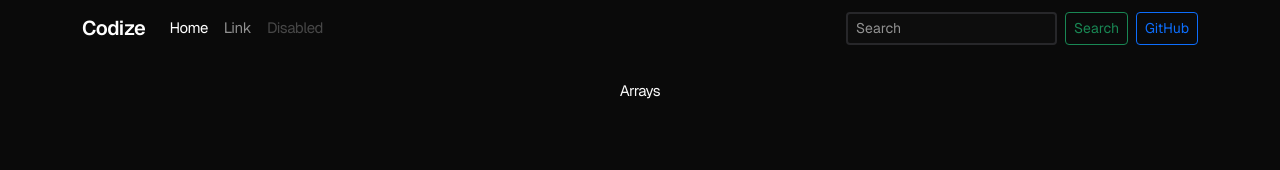
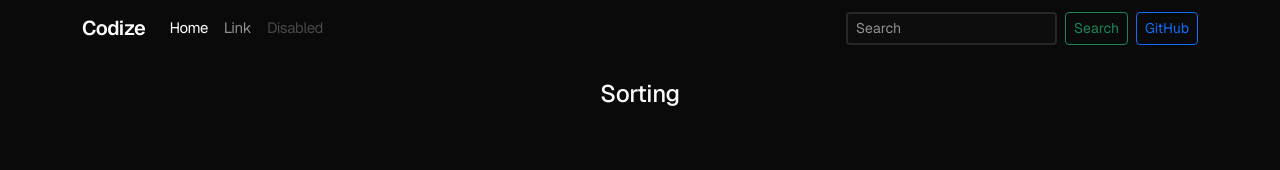
Before and after one commit to faraazkhan20/codize, a React (Vite) app: page /pages/Sorting in a window 1280 px wide. Shown: the top 170 px of the page. Built offline with nearby package versions, Linux system fonts and the light colour scheme.

Commit message:
Added static routing with navigation and error fallback

```diff
--- a/src/App.jsx
+++ b/src/App.jsx
@@ -1,13 +1,17 @@
 import { Routes, Route } from "react-router-dom";
 
 import Home from "./pages/Home";
-import Page from "./pages/Page";
+import Arrays from "./pages/Arrays";
+import Sorting from "./pages/Sorting";
+import NotFound from "./pages/NotFound";
 
 function App() {
   return (
     <Routes>
       <Route path="/" element={<Home />} />
-      <Route path="/pages/:id" element={<Page />} />
+      <Route path="/pages/Arrays" element={<Arrays />} />
+      <Route path="/pages/Sorting" element={<Sorting />} />
+      <Route path="*" element={<NotFound />} />
     </Routes>
   );
 }
--- /dev/null
+++ b/src/pages/Arrays.jsx
@@ -0,0 +1,16 @@
+import { Link } from "react-router-dom";
+
+import Navbar from "../components/Navbar";
+
+function Arrays() {
+  return (
+    <>
+      <Navbar />
+      <div className="container mt-4">
+        <h4 className="text-center">Arrays</h4>
+      </div>
+    </>
+  );
+}
+
+export default Arrays;
--- a/src/pages/Home.jsx
+++ b/src/pages/Home.jsx
@@ -11,7 +11,7 @@ function Home() {
         <div className="row">
           {cardsData.map((card, i) => (
             <div className="col-lg-2 col-md-3 col-sm-4 col-6 mb-4" key={i}>
-              <Link to={`/pages/${i}`} className="card h-100 text-decoration-none">
+              <Link to={`/pages/${card.title}`} className="card h-100 text-decoration-none">
                 <div className="card-body h-100 text-center d-flex justify-content-center align-items-center p-3">
                   <div className="card-title m-0">{card.title}</div>
                 </div>
--- /dev/null
+++ b/src/pages/NotFound.jsx
@@ -0,0 +1,17 @@
+import { Link } from "react-router-dom";
+
+import Navbar from "../components/Navbar";
+
+function NotFound() {
+  return (
+    <>
+      <Navbar />
+      <div className="container mt-4">
+        <h4 className="text-center mb-0">Error 404</h4>
+        <h6 className="text-center">Page Not Found</h6>
+      </div>
+    </>
+  );
+}
+
+export default NotFound;
--- a/src/pages/Page.jsx
+++ /dev/null
@@ -1,28 +0,0 @@
-import { Link } from "react-router-dom";
-
-import Navbar from "../components/Navbar";
-import cardsData from "../data/cardsData";
-
-function Home() {
-  return (
-    <>
-      <Navbar />
-      <div className="container mt-4">
-        {/* <div className="row">
-          {cardsData.map((card, i) => (
-            <div className="col-lg-2 col-md-3 col-sm-4 col-6 mb-4" key={i}>
-              <Link to={`/pages/${i}`} className="card h-100 text-decoration-none">
-                <div className="card-body h-100 text-center d-flex justify-content-center align-items-center p-3">
-                  <div className="card-title m-0">{card.title}</div>
-                </div>
-              </Link>
-            </div>
-          ))}
-        </div> */}
-        <div className="text-center">Arrays</div>
-      </div>
-    </>
-  );
-}
-
-export default Home;
--- /dev/null
+++ b/src/pages/Sorting.jsx
@@ -0,0 +1,16 @@
+import { Link } from "react-router-dom";
+
+import Navbar from "../components/Navbar";
+
+function Sorting() {
+  return (
+    <>
+      <Navbar />
+      <div className="container mt-4">
+        <h4 className="text-center">Sorting</h4>
+      </div>
+    </>
+  );
+}
+
+export default Sorting;
```
